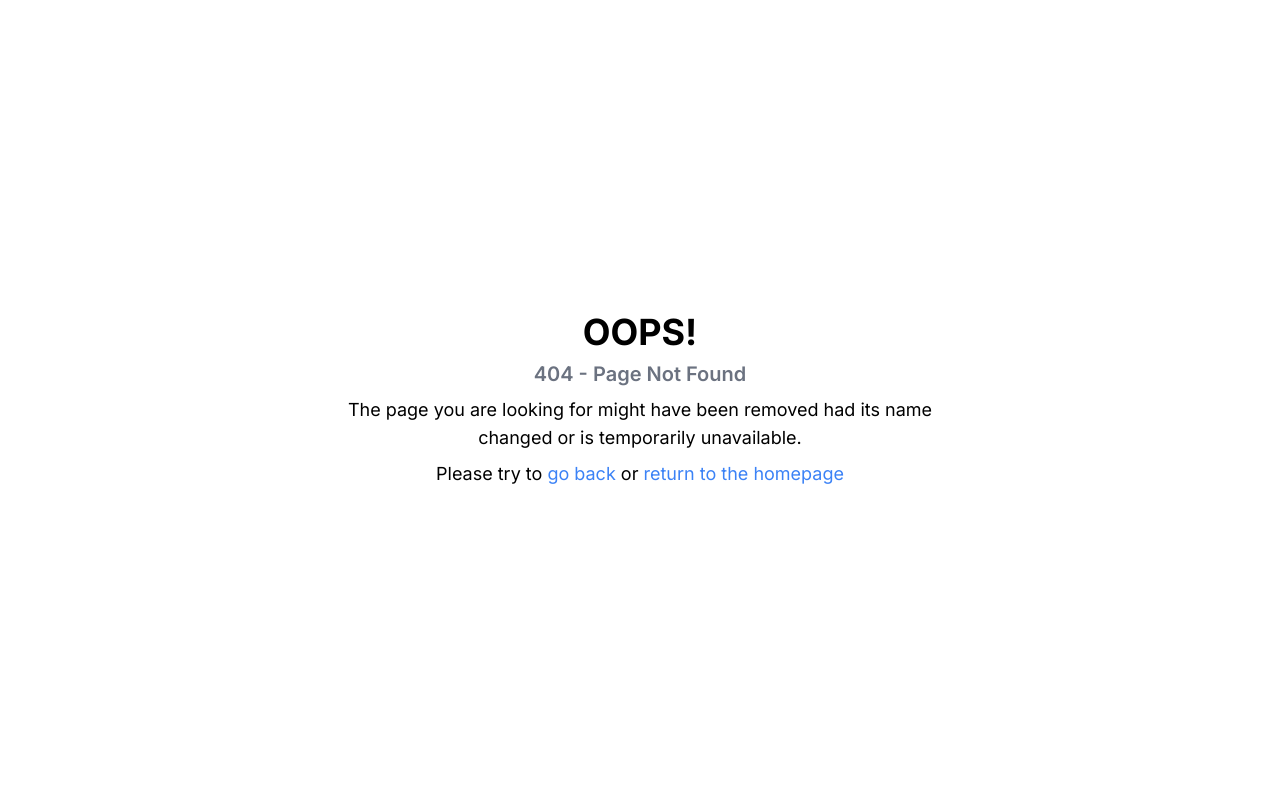
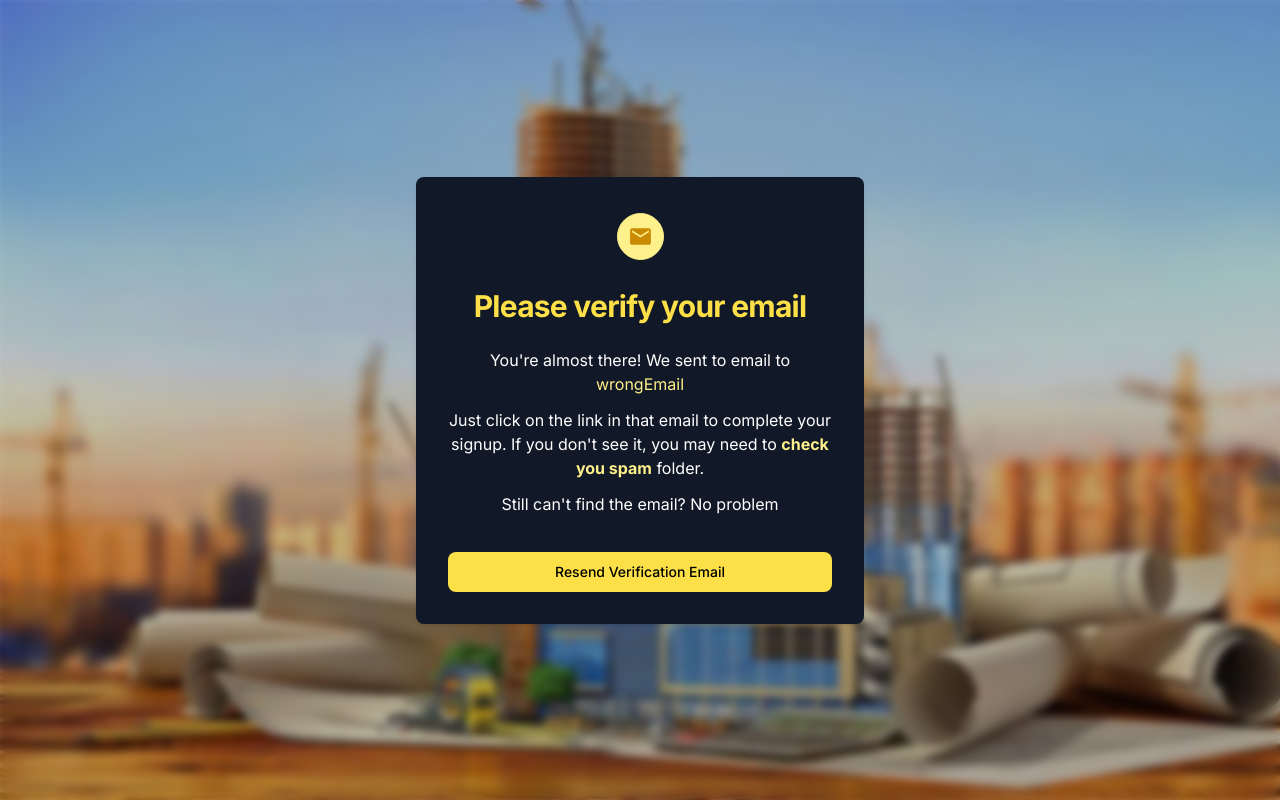
Before and after one commit to rohitbedwal9/ace-enterprises, a Next.js app: page /verifyemail in a window 1280 px wide. Before the commit this address had no page. Built offline with nearby package versions, Linux system fonts and the light colour scheme; no server answers.

Commit message:
email verify page added

```diff
--- a/src/app/forgotpassword/page.js
+++ b/src/app/forgotpassword/page.js
@@ -1,3 +1,5 @@
+import Link from 'next/link'
+
 export default function ForgotPassword() {
     return (
         <>
@@ -33,9 +35,9 @@ export default function ForgotPassword() {
                                 </button>
                                 <p className="text-sm text-center font-light text-gray-500 ">
                                     go back to login{' '}
-                                    <a href="/login" className="font-medium text-yellow-300 hover:underline ">
+                                    <Link href="/login" className="font-medium text-yellow-300 hover:underline ">
                                         Login
-                                    </a>
+                                    </Link>
                                 </p>
                             </form>
                         </div>
--- a/src/app/login/page.js
+++ b/src/app/login/page.js
@@ -5,6 +5,7 @@ import { useRouter } from 'next/navigation';
 import { onAuthStateChanged } from "firebase/auth";
 import { auth } from '../../utils/firebase';
 import { EmailVerify } from '@/utils/firebaseMethods';
+import Link from 'next/link'
 
 export default function Login() {
     const [email, setEmail] = useState('');
@@ -51,7 +52,9 @@ export default function Login() {
     return (
         <>
             {show ? "" : (
-                <section className="bg-white h-screen">
+                <div className="w-full">
+                    <div className="w-full h-screen md:h-screen bg-[url('/images/construction-background2.jpeg')] bg-no-repeat bg-cover">
+                        <div className="backdrop-blur-sm h-full">
                             <div className="flex flex-col items-center justify-center px-4 md:px-6 py-4 md:py-8 md:mx-auto md:h-screen lg:py-0">
                                 <div className="w-full bg-gray-900 rounded-lg shadow  md:mt-0 sm:max-w-md xl:p-0 ">
                                     <div className="p-6 space-y-4 md:space-y-6 sm:p-8">
@@ -86,7 +89,7 @@ export default function Login() {
                                                     <label className="block text-sm font-medium leading-6 text-white"
 
                                                     >Password</label>
-                                            <a className="block text-sm hover:underline text-yellow-300 hover:text-yellow-400 font-medium leading-6 " href="/forgotpassword">forgot password</a>
+                                                    <Link href="/forgotpassword" className="block text-sm hover:underline text-yellow-300 hover:text-yellow-400 font-medium leading-6 ">forgot password</Link>
                                                 </div>
 
 
@@ -111,15 +114,17 @@ export default function Login() {
                                             </button>
                                             <p className="text-sm text-center font-light text-gray-400 ">
                                                 Already have an account?{' '}
-                                        <a href="/signup" className="font-medium text-yellow-300 hover:underline ">
+                                                <Link href="/signup" className="font-medium text-yellow-300 hover:underline ">
                                                     Sign up
-                                        </a>
+                                                </Link>
                                             </p>
                                         </form>
                                     </div>
                                 </div>
                             </div>
-                </section>
+                        </div>
+                    </div>
+                </div>
             )}
         </>
     );
--- a/src/app/signup/page.jsx
+++ b/src/app/signup/page.jsx
@@ -2,9 +2,10 @@
 import { FcGoogle } from 'react-icons/fc';
 import { EmailVerify, register, google, logout } from '@/utils/firebaseMethods';
 import React, { useEffect, useState } from 'react';
-import { useRouter } from 'next/navigation';
+import Router, { useRouter } from 'next/navigation';
 import { onAuthStateChanged } from "firebase/auth";
 import { auth } from '../../utils/firebase';
+import Link from 'next/link'
 
 const SignUp = () => {
     const [email, setEmail] = useState('')
@@ -38,7 +39,11 @@ const SignUp = () => {
             console.log(res2)
             setError('')
             if (res2 === 'success') {
-                setMsg('Please Check your Email to verify your email')
+                // logout()
+                localStorage.setItem('mail', JSON.stringify(email));
+                router.push(`/verifyemail`)
+
+
             }
             else {
                 setError('')
@@ -49,7 +54,12 @@ const SignUp = () => {
 
         }
         // const res = await EmailVerify()
-
+        if (error) {
+            setEmail('')
+            setpassword('')
+            setName('')
+            setNumber('')
+        }
 
     }
     const handleGoogle = async () => {
@@ -66,7 +76,9 @@ const SignUp = () => {
     return (
         <>
             {show ? "" : (
-                <section className="bg-white">
+                <div className="w-full">
+                    <div className="w-full h-screen md:h-screen bg-[url('/images/construction-background2.jpeg')] bg-no-repeat bg-cover">
+                        <div className="backdrop-blur-sm h-full">
                             <div className="flex flex-col items-center justify-center px-2 py-4 mx-auto md:h-screen lg:py-0 w-fll">
                                 <div className="w-full  rounded-lg shadow bg-gray-900 md:mt-0 sm:max-w-md xl:p-0">
                                     <div className="p-6 space-y-4 md:space-y-6 sm:p-8">
@@ -175,16 +187,18 @@ const SignUp = () => {
 
                                             <p className="text-sm font-light text-gray-500 dark:text-gray-400">
                                                 Already have an account?{' '}
-                                        <a href="/login" className="font-medium text-yellow-300 hover:underline ">
+                                                <Link href="/login" className="font-medium text-yellow-300 hover:underline ">
                                                     Login
-                                        </a>
+                                                </Link>
 
                                             </p>
                                         </form>
                                     </div>
                                 </div>
                             </div>
-                </section>
+                        </div>
+                    </div>
+                </div>
             )}
         </>
     );
--- /dev/null
+++ b/src/app/verifyemail/page.jsx
@@ -0,0 +1,80 @@
+"use client"
+import { MdEmail } from "react-icons/md";
+import { EmailVerify, register, google, logout } from '@/utils/firebaseMethods';
+import React, { useEffect, useState } from 'react';
+
+
+const Verify = () => {
+
+    const [error, setError] = useState('')
+    const [msg, setMsg] = useState('')
+    const [email, setEmail] = useState('')
+
+
+    useEffect(() => {
+        setEmail(localStorage.getItem("mail") ? JSON.parse(localStorage.getItem("mail")) : 'wrongEmail')
+    }, [])
+
+    async function sendEmail() {
+
+        try {
+           const isverify= await EmailVerify()
+           console.log(isverify) // too many request error
+
+        } catch (error) {
+            console.log(error)
+
+        }
+
+    }
+
+
+    return (
+        <>
+            {!email ? "Something wrong" : (
+                <div className="w-full">
+                    <div className="w-full h-screen md:h-screen bg-[url('/images/construction-background2.jpeg')] bg-no-repeat bg-cover">
+                        <div className="backdrop-blur-sm h-full">
+                            <div className="flex flex-col items-center justify-center px-2 py-4 mx-auto md:h-screen lg:py-0 w-fll">
+                                <div className="w-full  rounded-lg shadow bg-gray-900 md:mt-0 sm:max-w-md xl:p-0">
+                                    <div className=" text-center p-6 space-y-4 md:space-y-6 sm:p-8">
+
+                                        <div className=" m-1  text-yellow-600 border border-yellow-200 bg-yellow-200  focus:ring-4 focus:outline-none focus:ring-yellow-200 font-medium rounded-full text-sm p-2.5 text-center inline-flex items-center dark:border-yellow-600 dark:text-yellow-600  dark:focus:ring-yellow-200 ">
+                                            <MdEmail size={25} />
+                                            <span className="sr-only">email</span>
+
+                                        </div>
+
+                                        <h1 className="text-center text-2xl font-bold leading-tight tracking-tight text-yellow-300 md:text-3xl ">
+                                            Please verify your email
+                                        </h1>
+                                        <div className="text-white text-md">
+                                            <p>You're almost there! We sent to email to</p>
+                                            <p className="text-yellow-200">{email}</p>
+                                            <div className="my-3">
+                                                <p>Just click on the link in that email to complete your signup. If you don't see it, you may need to <span className="font-bold text-yellow-200">check you spam</span> folder.</p>
+                                            </div>
+                                            <div className="my-3">
+                                                <p>Still can't find the email? No problem</p>
+                                            </div>
+                                        </div>
+                                        <button
+                                            type="submit"
+                                            className="w-full text-black bg-yellow-300 hover:bg-yellow-400 focus:ring-4 focus:outline-none focus:ring-orange-300 font-medium rounded-lg text-sm px-5 py-2.5 text-center  dark:focus:ring-primary-800"
+                                            onClick={sendEmail}
+                                        >
+                                            Resend Verification Email
+                                        </button>
+
+                                    </div>
+                                </div>
+                            </div>
+                        </div>
+                    </div>
+                </div>
+            )}
+        </>
+    );
+};
+
+export default Verify
--- a/src/components/navbar/index.js
+++ b/src/components/navbar/index.js
@@ -82,7 +82,7 @@ export const Navbar = () => {
                         </div>
                     ) : (
                         <Link href="/signup">
-                            <button className="flex   items-center border-2 border-black  hover:bg-gray-900 hover:text-white p-2 rounded-2xl sm:text-lg shadow-lg " >Login</button>
+                            <button className="flex   items-center border-2 border-black  hover:bg-gray-900 hover:text-white p-2 rounded-2xl sm:text-lg shadow-lg " >Signup</button>
                         </Link>
                     )}
                 </div>
--- a/src/utils/firebaseMethods.js
+++ b/src/utils/firebaseMethods.js
@@ -8,7 +8,8 @@ const defaultImg = 'https://e7.pngegg.com/pngimages/1004/160/png-clipart-compute
 export const register = async (email, pwd, name, number) => {
     try {
         const userData = await createUserWithEmailAndPassword(auth, email, pwd)
-        await sendEmailVerification(auth.currentUser)
+
+        await sendEmailVerification(userData.user)
         const data = userData.user
 
         await set(ref(database, 'users/' + data.uid), {
@@ -69,6 +70,7 @@ export const logout = async () => {
 
 }
 export const EmailVerify = async () => {
+    console.log(auth.currentUser)
     try {
         await sendEmailVerification(auth.currentUser)
         return 'success'
```
Lines whose indentation alone changed are shown as unchanged.
